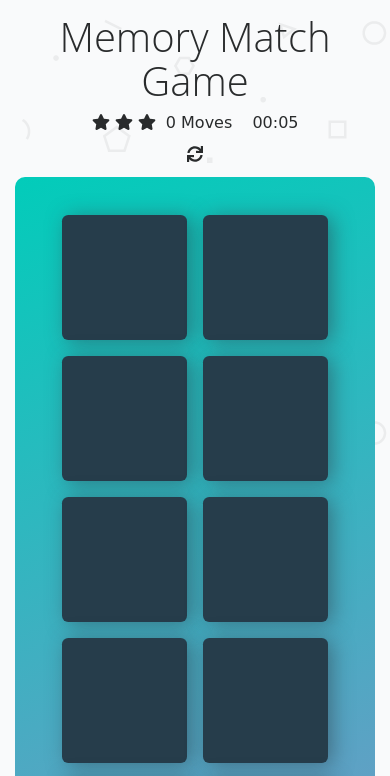
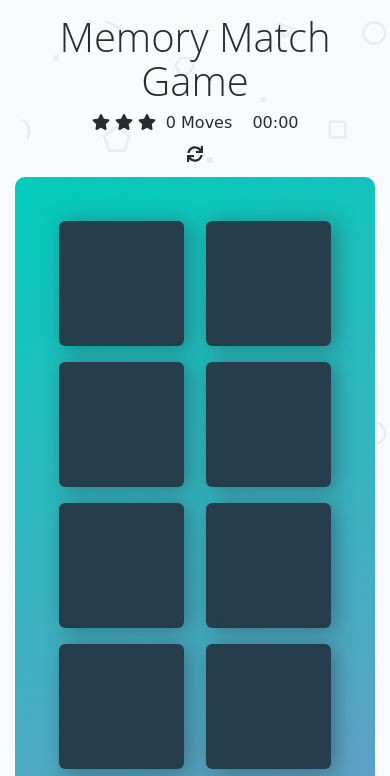
Before and after one commit to JoeyDye/memory-match-game, a plain HTML site: page index.html in a window 390 px wide. Shown: the top 776 px of the page. Drawn offline with nearby package versions, Linux system fonts and the light colour scheme; a web font is replaced by a local one.

Commit message:
feat: Add additional break point for iPhone plus

```diff
--- a/css/app.css
+++ b/css/app.css
@@ -256,9 +256,14 @@ h1 {
   cursor: pointer;
 }
 
-@media screen and (max-width: 414px) {
+@media screen and (max-width: 375px) {
   .deck {
-    justify-content: center;
-    padding: 30px;
+    padding: 1.5rem;
   }
 }
+
+@media screen and (min-width: 376px) and (max-width: 414px) {
+  .deck {
+    padding: 2.25rem;
+  }
+}
--- a/js/app.js
+++ b/js/app.js
@@ -234,9 +234,9 @@ const cardMatch = evt => {
        clicked = true;
      }
    }
+  timerStart = setInterval(setTime, 1000);
  }
 
-timerStart = setInterval(setTime, 1000);
 shuffleCards();
 deck.addEventListener('click', cardMatch);
 reset.addEventListener('click', resetGame);
```
